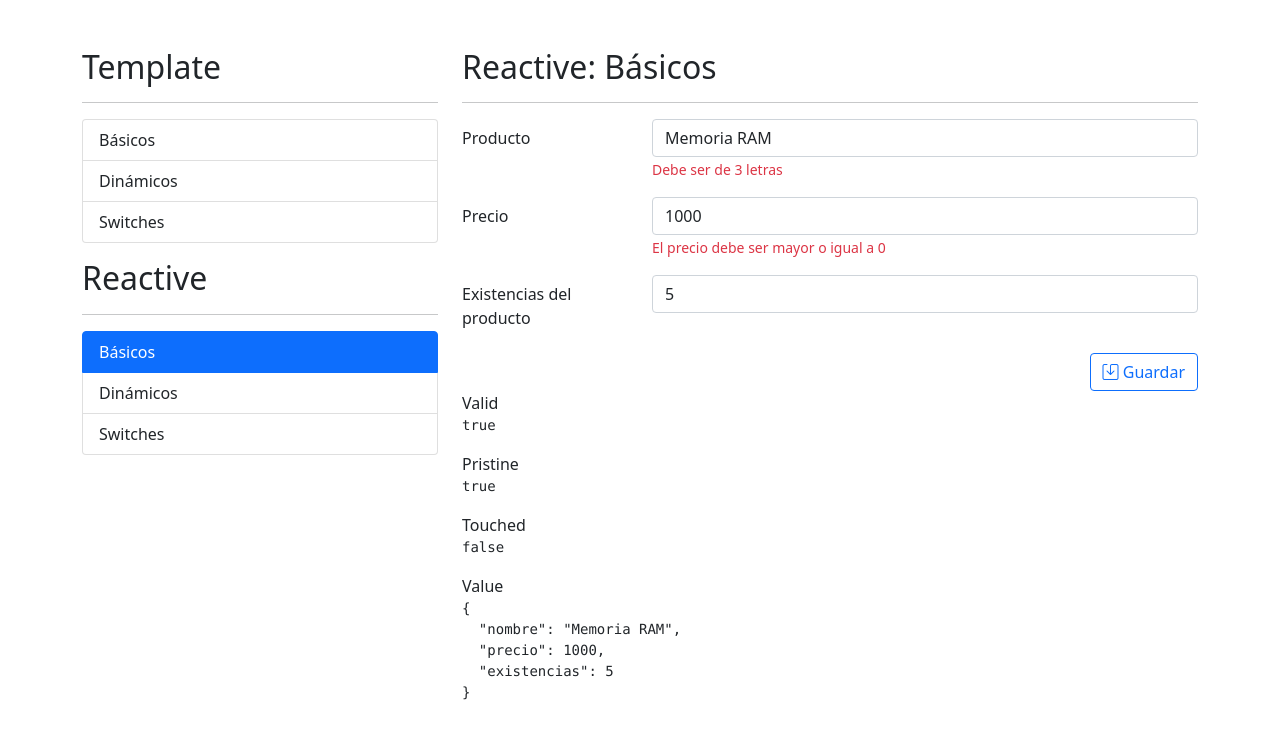
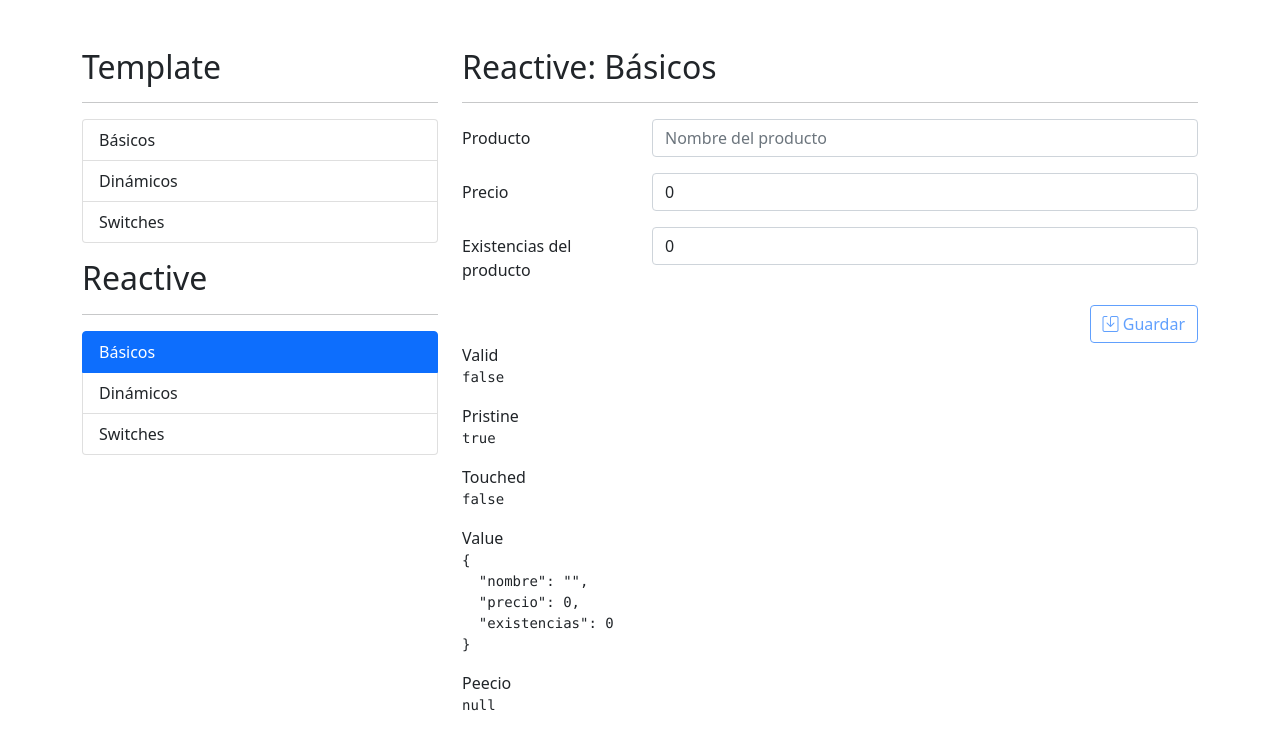
Before and after one commit to fersanti2896/17-curso-angular-formularios-reactivos, an Angular app: page /reactive/basicos in a window 1280 px wide. Shown: the top 750 px of the page. Built offline with nearby package versions, Linux system fonts and the light colour scheme.

Commit message:
Mostrando mensajes de error en basicos.component

```diff
--- a/src/app/reactive/basicos/basicos.component.html
+++ b/src/app/reactive/basicos/basicos.component.html
@@ -14,7 +14,8 @@
                            placeholder="Nombre del producto"
                            formControlName="nombre">
 
-                    <span class="form-text text-danger">
+                    <span  class="form-text text-danger"
+                           *ngIf="campoValido('nombre')">
                         Debe ser de 3 letras
                     </span>
                 </div>
@@ -29,8 +30,10 @@
                            placeholder="Precio del producto"
                            formControlName="precio">
 
-                    <span class="form-text text-danger">
-                         El precio debe ser mayor o igual a 0
+                    <span  class="form-text text-danger"
+                           *ngIf="campoValido('precio')">
+                         El precio debe ser mayor o igual a 0,
+                         tu valor: {{ valor() | json }}
                     </span>
                 </div>
             </div>
@@ -43,6 +46,10 @@
                            class="form-control"
                            placeholder="Existencias del producto"
                            formControlName="existencias">
+                    <span  class="form-text text-danger"
+                           *ngIf="campoValido('existencias')">
+                        Las existencias deben de ser mayor a 0
+                   </span>
                 </div>
             </div>
 
@@ -73,5 +80,8 @@
 
         <span>Value</span>
         <pre>{{ miFormulario.value | json }}</pre>
+
+        <span>Peecio</span>
+        <pre>{{ miFormulario.controls.precio.errors | json }}</pre>
     </div>
 </div>
--- a/src/app/reactive/basicos/basicos.component.ts
+++ b/src/app/reactive/basicos/basicos.component.ts
@@ -16,11 +16,20 @@ export class BasicosComponent {
 
   /* Forma de no hacer tantos FormControl */
   miFormulario: FormGroup = this.formBuilder.group({
-    nombre     : [ 'Memoria RAM', [ Validators.required, Validators.minLength(3) ] ],
-    precio     : [ 1000, [ Validators.required, Validators.min(0) ] ],
-    existencias: [ 5, [ Validators.required, Validators.min(0) ] ]
+    nombre     : [ '', [ Validators.required, Validators.minLength(3) ] ],
+    precio     : [ 0, [ Validators.required, Validators.min(0) ] ],
+    existencias: [ 0, [ Validators.required, Validators.min(0) ] ]
   });
 
   /* Inyectando el servicio de FormBuilder */
   constructor(private formBuilder: FormBuilder) { }
+
+  campoValido(campo: string) {
+    return this.miFormulario.controls[campo].errors
+           && this.miFormulario.controls[campo].touched
+  }
+
+  valor() {
+    return this.miFormulario.controls.precio.errors?.min?.actual
+  }
 }
```
